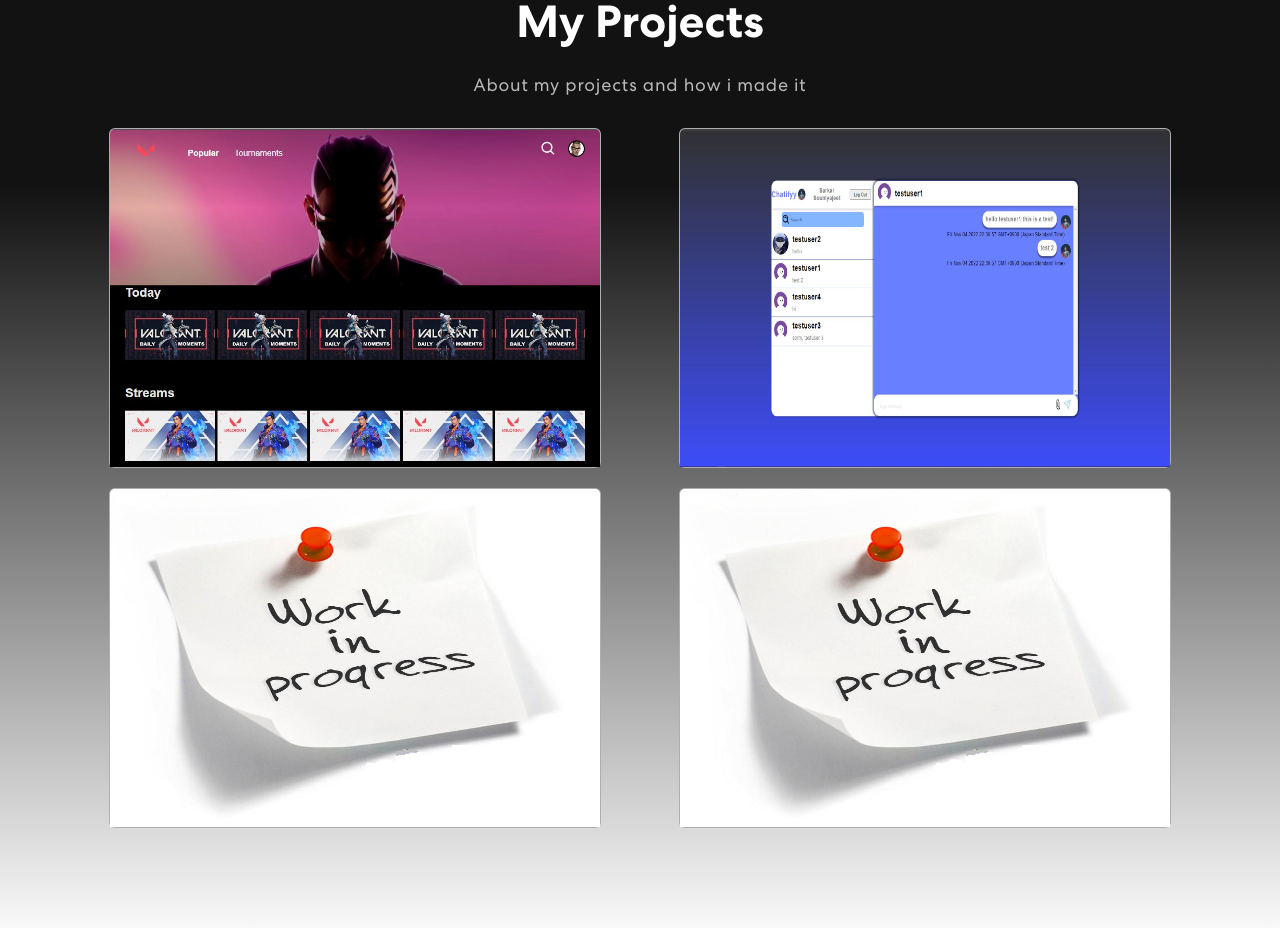
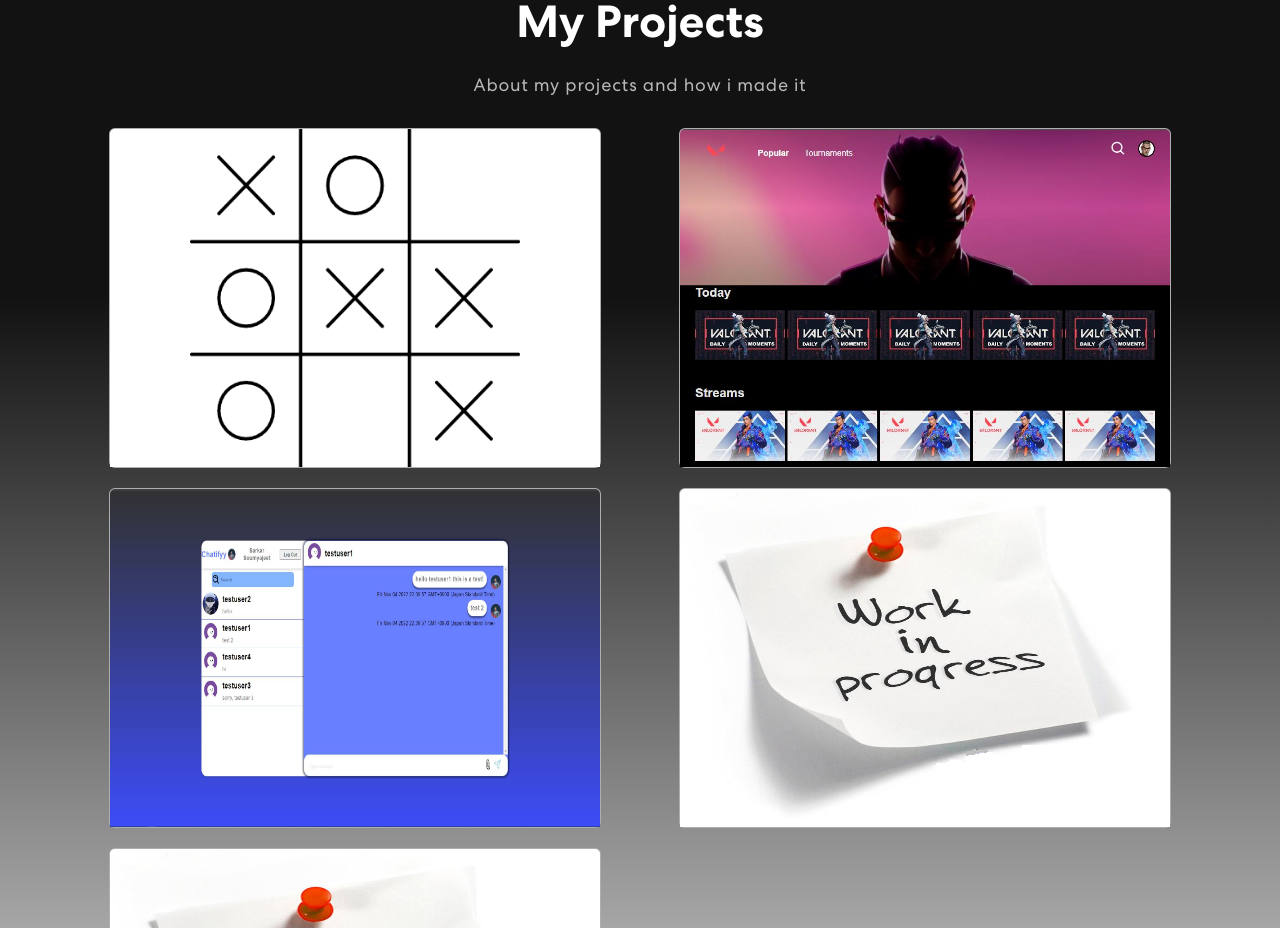
Before and after one commit to heisenbrgwhite/new_portfolio, a React (Create React App) app: page / in a window 1280 px wide. Shown: the part 2140-3068 px from the top of the page. Built offline with nearby package versions, Linux system fonts and the light colour scheme.

Commit message:
update links

```diff
--- a/src/components/Projects/projects.js
+++ b/src/components/Projects/projects.js
@@ -6,6 +6,7 @@ import 'bootstrap/dist/css/bootstrap.min.css';
 import valflix from "../../assets/valflix.JPG";
 import chatify from "../../assets/chatify.jpg";
 import workInProgress from "../../assets/work_in_progress.jpg"
+import tictactoe from "../../assets/tictactoe.png";
 export const Projects = () => {
   return (
     <section id="projects" className="projects">
@@ -13,6 +14,19 @@ export const Projects = () => {
         <Row>
           <h2>My Projects</h2>
           <p>About my projects and how i made it</p>
+
+          <Col xs={12} md={6} xl={6} className="project-item">
+            <Card style={{ width: "90%" }} className="project">
+              <Card.Img variant="top" src={tictactoe} />
+              <Card.Body>
+                <Card.Title>TIC-TAC-TOE</Card.Title>
+                <Card.Text>
+                  A game of tic-tac-toe and one of my very first React projects I made when I started developing with React.
+                </Card.Text>
+                <Button variant="primary" href="https://tictactoe-soumyajeet.netlify.app/">Go to Website</Button>
+              </Card.Body>
+            </Card>
+          </Col>
 
           <Col xs={12} md={6} xl={6} className="project-item">
             <Card style={{ width: "90%" }} className="project">
@@ -47,9 +61,9 @@ export const Projects = () => {
                 <Card.Title>Sort Visualizer</Card.Title>
                 <Card.Text>
                   This is a project where user can input a desired array of numbers and watch it get sorted by the chosen Sort method. Sort methods include Bubble Sort, Insertion Sort and Merge Sort.
-                  ***I am currently working on this project and will upload it soon.***
+                  ***I am currently working on this project***
                 </Card.Text>
-                <Button variant="primary" href="http://valflix.sarkardev.online/">Go to Website</Button>
+                <Button variant="primary" href="https://sort-visualizer-soumyjeetsarkar.netlify.app">Go to Website</Button>
               </Card.Body>
             </Card>
           </Col>
```
Also changed, not shown: public/index.html (+1 -13 lines), src/assets/tictactoe.png (added), 1 other file (tests, documents, lock files or other folders).
